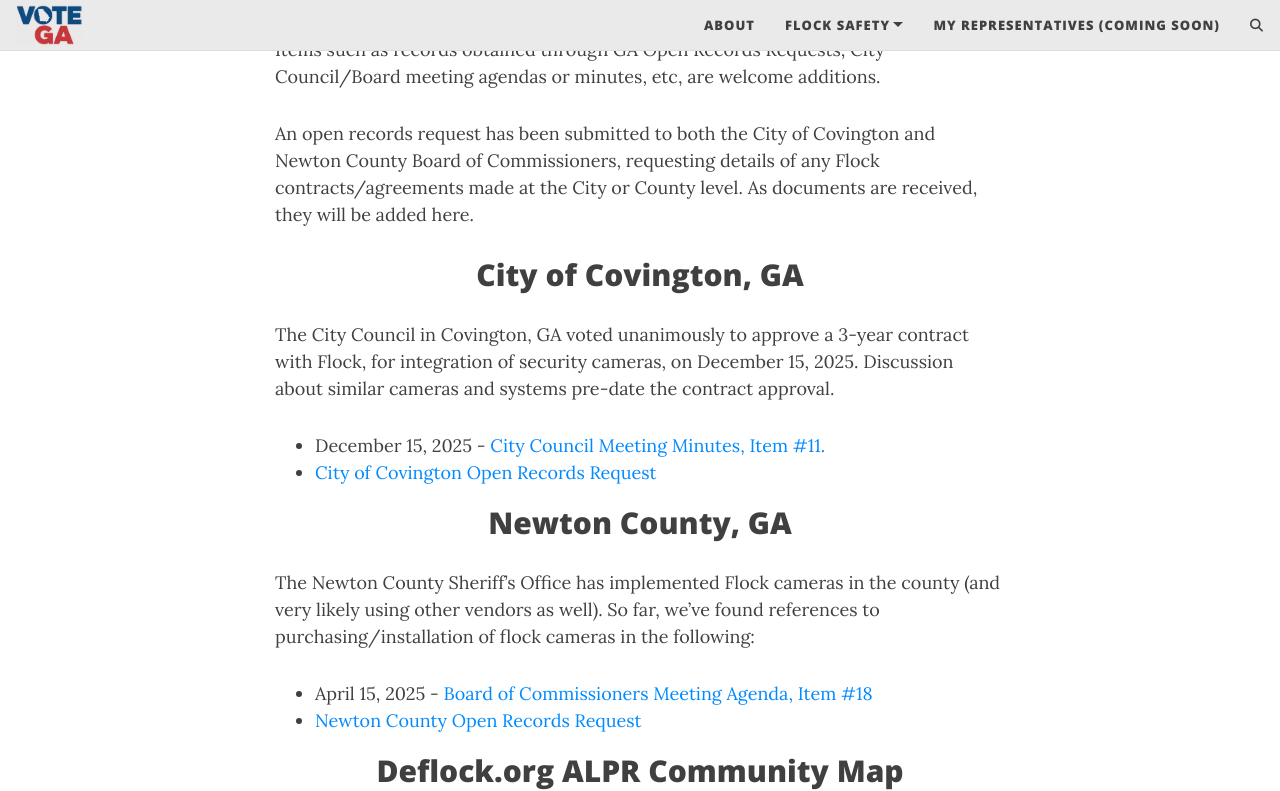
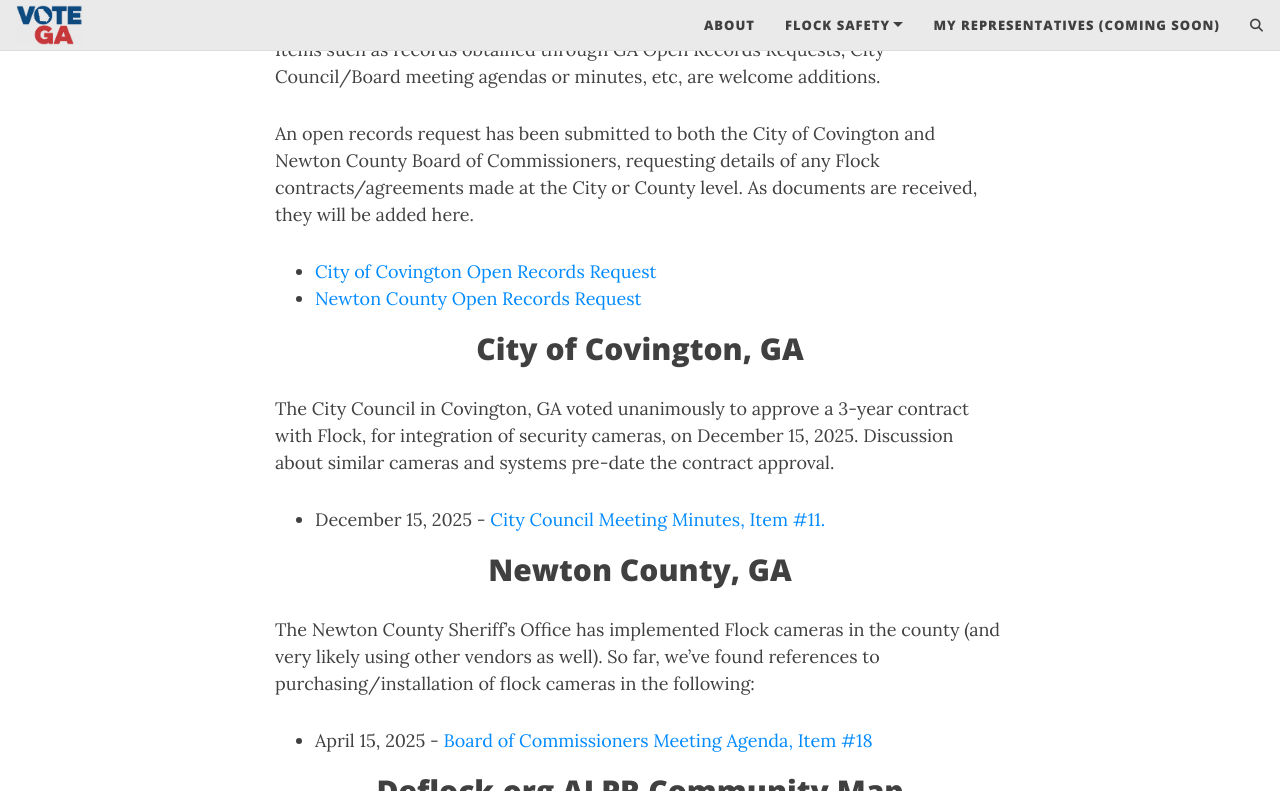
Before and after one commit to Votega/votega.org-TEST, a Jekyll site: the page built from flock-covington.md, in a window 1280 px wide and 900 px high, scrolled down 379 px, cut to the strip 0-791 px from the top of the window. Built offline with Jekyll 4.4.1, drawn with Linux system fonts in a browser that asks for light colours; comment, search, counter and statistics services are not loaded.

```diff
--- a/flock-covington.md
+++ b/flock-covington.md
@@ -7,16 +7,17 @@ subtitle: City and County Flock Implementation
 Information on the use of Automated License Plate Readers (ALPRs) in the Covington, Newton County, and Oxford, GA area will be shared here. If you have any relevant information that you think should be included, please contact us at admin@votega.org. Items such as records obtained through GA Open Records Requests, City Council/Board meeting agendas or minutes, etc, are welcome additions.
 
 An open records request has been submitted to both the City of Covington and Newton County Board of Commissioners, requesting details of any Flock contracts/agreements made at the City or County level. As documents are received, they will be added here.
+ - [City of Covington Open Records Request](https://www.foiamachine.org/foi/city-of-covington-flock-contract-12983/?sharing=SPVLSTR44AWP)
+ - [Newton County Open Records Request](https://www.foiamachine.org/foi/newton-county-flock-contractaudit-logs-12995/?sharing=7BJXA4YTVL4P)
 
 ## <center>City of Covington, GA</center>
 The City Council in Covington, GA voted unanimously to approve a 3-year contract with Flock, for integration of security cameras, on December 15, 2025. Discussion about similar cameras and systems pre-date the contract approval.
  - December 15, 2025 - [City Council Meeting Minutes, Item #11.](https://cityofcovington.org/ckeditorfiles/files/2025_CityCouncil_1215_Minutes.pdf)
- - [City of Covington Open Records Request](https://www.foiamachine.org/foi/city-of-covington-flock-contract-12983/?sharing=SPVLSTR44AWP)
 
 ## <center>Newton County, GA</center>
 The Newton County Sheriff's Office has implemented Flock cameras in the county (and very likely using other vendors as well). So far, we've found references to purchasing/installation of flock cameras in the following:
  - April 15, 2025 - [Board of Commissioners Meeting Agenda, Item #18](https://www.newtoncountyga.gov/AgendaCenter/ViewFile/Agenda/_04152025-812)
- - [Newton County Open Records Request](https://www.foiamachine.org/foi/newton-county-flock-contractaudit-logs-12995/?sharing=7BJXA4YTVL4P)
+
 
 ## <center>Deflock.org ALPR Community Map</center>
 <iframe src="https://deflock.org/map#map=13/33.602253/-83.864222" width="100%" height="600" style="border: none;"></iframe>
```
